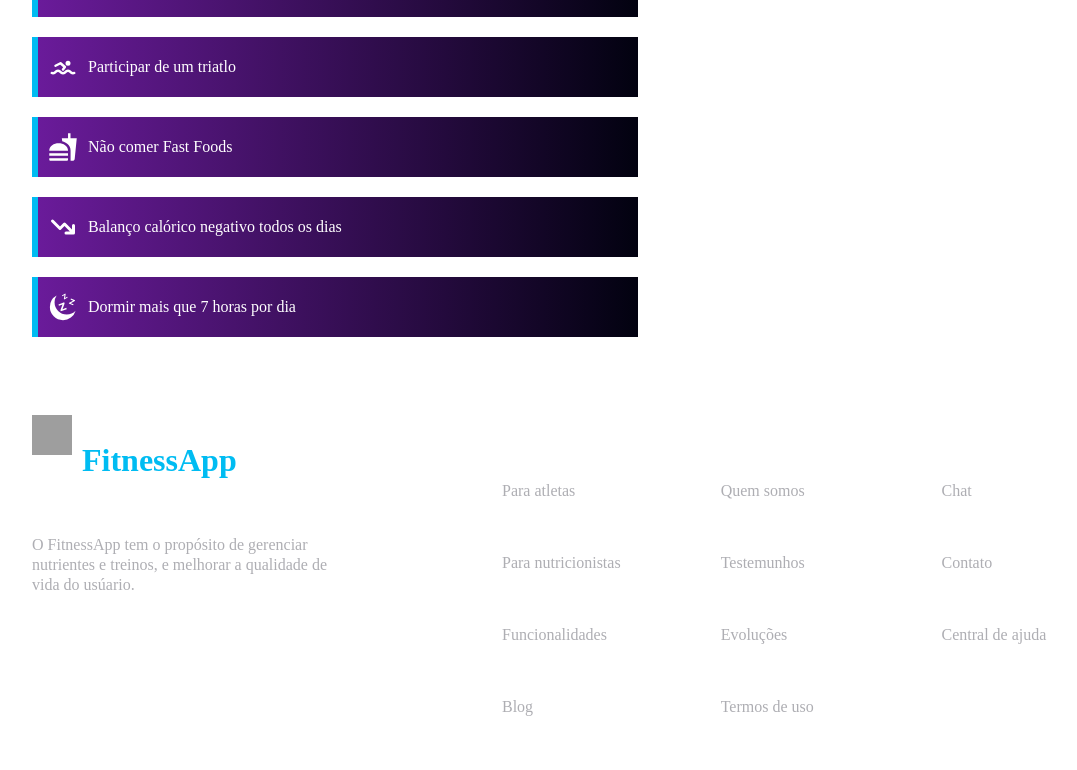
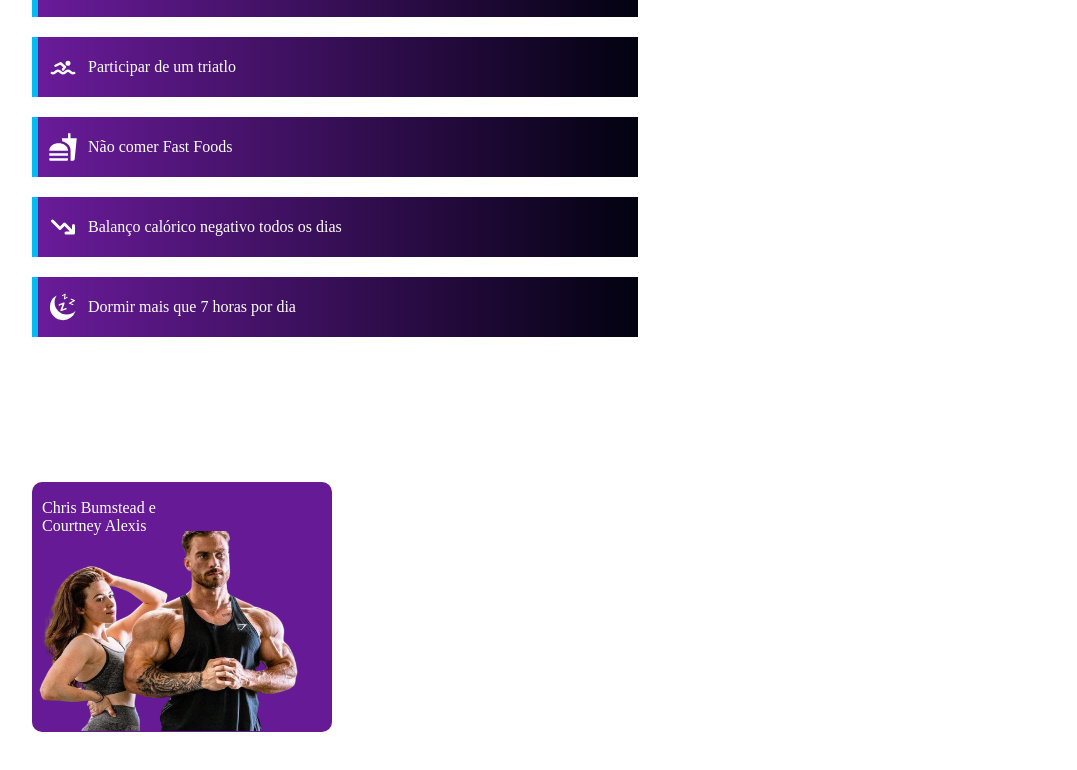
Before and after one commit to dayvid-s/FitnessApp, a Next.js app: page /Home/Index in a window 1280 px wide. Shown: the part 2012-2782 px from the top of the page, without its empty margins (16-1093 px from the left). Built offline with nearby package versions, Linux system fonts and the light colour scheme; grey boxes are pictures that could not be loaded; a web font is replaced by a local one.

Commit message:
feat: added trainning and foods component

```diff
--- a/src/components/HealthGoals/index.tsx
+++ b/src/components/HealthGoals/index.tsx
@@ -16,6 +16,8 @@ export function HealthGoals() {
       <ProgressBarArea>
 
         <ProgressBar
+          transitionDuration="3"
+          // completedClassName="barCompleted"
           maxCompleted={8}
           completed='5'
           className="wrapper"
--- a/src/components/HealthGoals/styles.ts
+++ b/src/components/HealthGoals/styles.ts
@@ -4,7 +4,7 @@ export const Container = styled.div`
   background-color: #CACBFD;
   border-radius: 20px;
   height:15rem;
-  width:30rem;
+  width:25rem;
   margin-left:2.5rem;
   margin-top: 3rem;
   `
@@ -51,7 +51,9 @@ export const ProgressBarArea = styled.div`
 
   .barCompleted {
       border-radius:30px;
-      background-color: #683FDC;
+      /* background-color: #683FDC; */
+      background: linear-gradient(04deg, #683FDC 100%,#8E7BFB 0%);
+
       width: 80%;
   }
 
--- /dev/null
+++ b/src/components/TrainningAndFoods/index.tsx
@@ -0,0 +1,30 @@
+import Image from "next/image"
+import {
+  Container,
+  ImageArea,
+  CbumImage,
+  TrainningArea,
+
+} from "./styles"
+import CbumAndGirlfriend from "/src/assets/cbum_and_girlfriendjpg-removebg.png"
+
+
+export function TrainningAndFoods( ) {
+
+  return (
+    <Container>
+      <TrainningArea>
+        <h3>Treinos para se inspirar</h3>
+        <ImageArea>
+          {/* https://www.youtube.com/watch?v=kFb2x_9GsVA */}
+          <p>Chris Bumstead e <br/>Courtney Alexis</p>
+          <CbumImage
+            src={CbumAndGirlfriend} alt="Cbum e namorada" />
+        </ImageArea>
+      </TrainningArea>
+
+
+
+    </Container>
+  )
+}
--- /dev/null
+++ b/src/components/TrainningAndFoods/styles.ts
@@ -0,0 +1,47 @@
+import styled from "styled-components"
+import Image from "next/image"
+
+
+export const Container = styled.div`
+  display: flex;
+  flex-direction: row;
+  align-items: center;
+  margin-left:2.5rem;
+  margin-top:50px;
+
+
+  `
+export const TrainningArea= styled.div`
+  h3{
+    color:#fff;
+    font-size:1.5rem;
+  }
+
+  `
+export const ImageArea = styled.div`
+
+  display: flex;
+  flex-direction: column;
+  margin-top:20px;
+  background-color: #661A95;
+  width: 300px;
+  height:250px;
+  border-radius: 10px;
+  display: flex;
+  align-items: center;
+  justify-content: center;
+  cursor: pointer;
+  p{
+    font-size: 1rem;
+    color:#fff;
+    font-weight:500;
+    margin-right: auto;
+    margin-left:10px;
+  }
+`
+export const CbumImage = styled(Image)`
+  width: 400px;
+  height: 200px;
+  margin-top: -20px;
+
+`
--- a/src/components/UserStatistics/index.tsx
+++ b/src/components/UserStatistics/index.tsx
@@ -21,10 +21,10 @@ export function UserStatistics() {
 
   const [options, setOptions] = useState({
     series: [{
-      name: "Expectativa ",
+      name: "Meta",
       data: [31, 40, 28, 51, 42, 109, 100]
     }, {
-      name: "Reais Nutrientes",
+      name: "Meu resultado",
       data: [11, 32, 45, 32, 34, 52, 41]
     }],
     chart: {
--- a/src/pages/Home/Index.tsx
+++ b/src/pages/Home/Index.tsx
@@ -7,6 +7,7 @@ import { Footer } from "./../../components/Footer"
 import { HealthGoals } from "./../../components/HealthGoals"
 import { SectionTitle } from "@component/components/SectionTitle"
 import { RecommendedActivities } from "@component/components/RecommendedActivities"
+import { TrainningAndFoods } from "@component/components/TrainningAndFoods"
 
 export default function Home() {
   return (
@@ -22,6 +23,7 @@ export default function Home() {
       {/* aqui será condicional/ para ganho de peso/manuntenção/ ou perda de peso */}
       {/* irei usar o $ para colocar variaveis nesse texto */}
       <RecommendedActivities/>
+      <TrainningAndFoods />
       <Footer />
     </Container>
 
```
Also changed, not shown: src/assets/cbum_and_girlfriendjpg-removebg.png (added).
